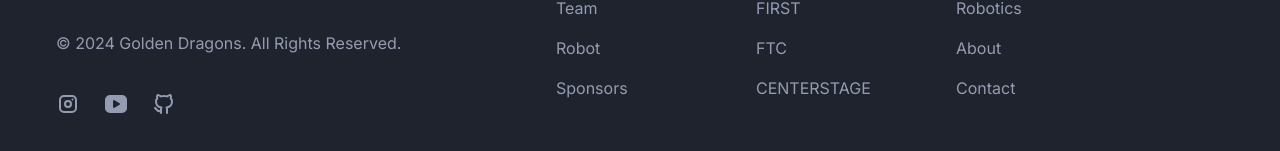
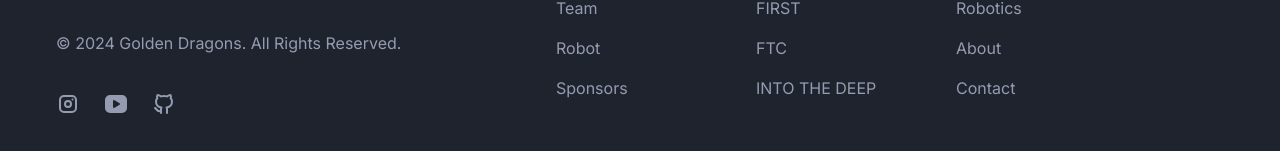
Before and after one commit to GoldenDragons772/ftc772.org, a Next.js app: page / in a window 1280 px wide. Shown: the part 2018-2169 px from the top of the page. Built offline with nearby package versions, Linux system fonts and the light colour scheme.

Commit message:
Update index.tsx

```diff
--- a/src/components/Footer/index.tsx
+++ b/src/components/Footer/index.tsx
@@ -126,10 +126,10 @@ const Footer = () => {
                   <li>
                     <Link
                       target="_blank"
-                      href="https://www.youtube.com/watch?v=6e-5Uo1dRic"
+                      href="https://youtu.be/ewlDPvRK4U4?si=81Au6CfuAiAtxrSC"
                       className="mb-4 inline-block text-base text-body-color duration-300 hover:text-primary dark:text-body-color-dark dark:hover:text-primary"
                     >
-                      CENTERSTAGE
+                      INTO THE DEEP
                     </Link>
                   </li>
                 </ul>
```
